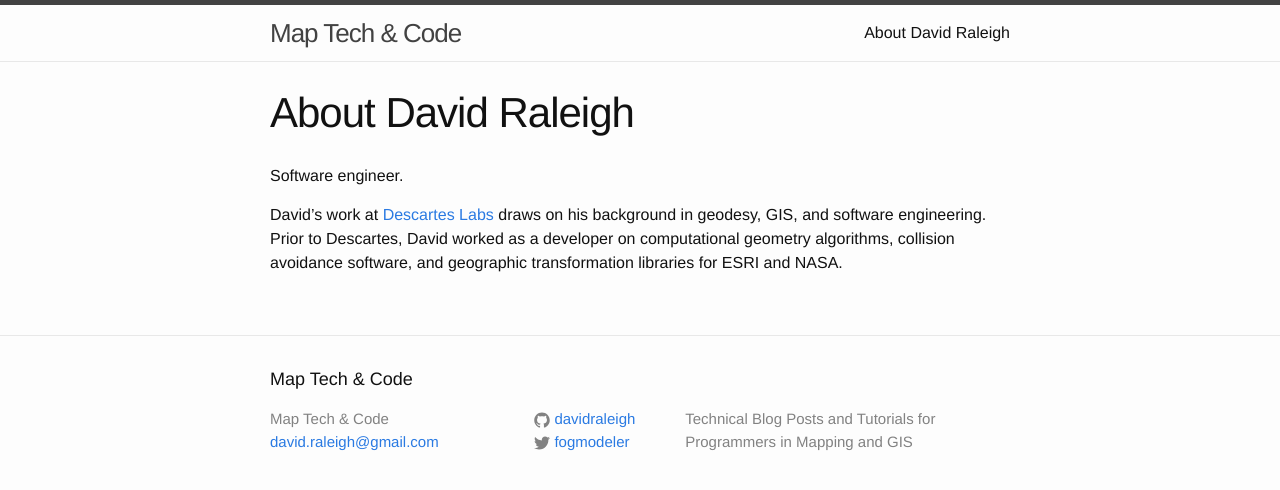
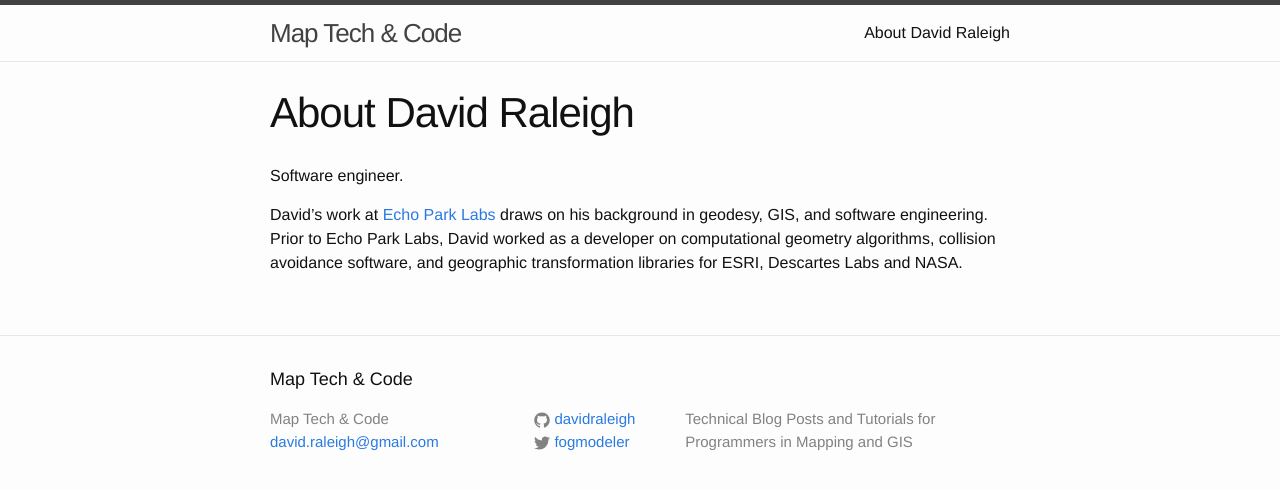
Before and after one commit to davidraleigh/davidraleigh.github.io, a Jekyll site: the page built from about.md, in a window 1280 px wide. Shown: the top 490 px of the page. Built offline with Jekyll 4.4.1, drawn with Linux system fonts in a browser that asks for light colours; comment, search, counter and statistics services are not loaded.

Commit message:
Update about.md

```diff
--- a/about.md
+++ b/about.md
@@ -6,4 +6,4 @@ permalink: /about/
 
 Software engineer.
 
-David's work at [Descartes Labs](http://www.descarteslabs.com/) draws on his background in geodesy, GIS, and software engineering. Prior to Descartes, David worked as a developer on computational geometry algorithms, collision avoidance software, and geographic transformation libraries for ESRI and NASA.
+David's work at [Echo Park Labs](http://www.echoparklabs.io/) draws on his background in geodesy, GIS, and software engineering. Prior to Echo Park Labs, David worked as a developer on computational geometry algorithms, collision avoidance software, and geographic transformation libraries for ESRI, Descartes Labs and NASA.
```
